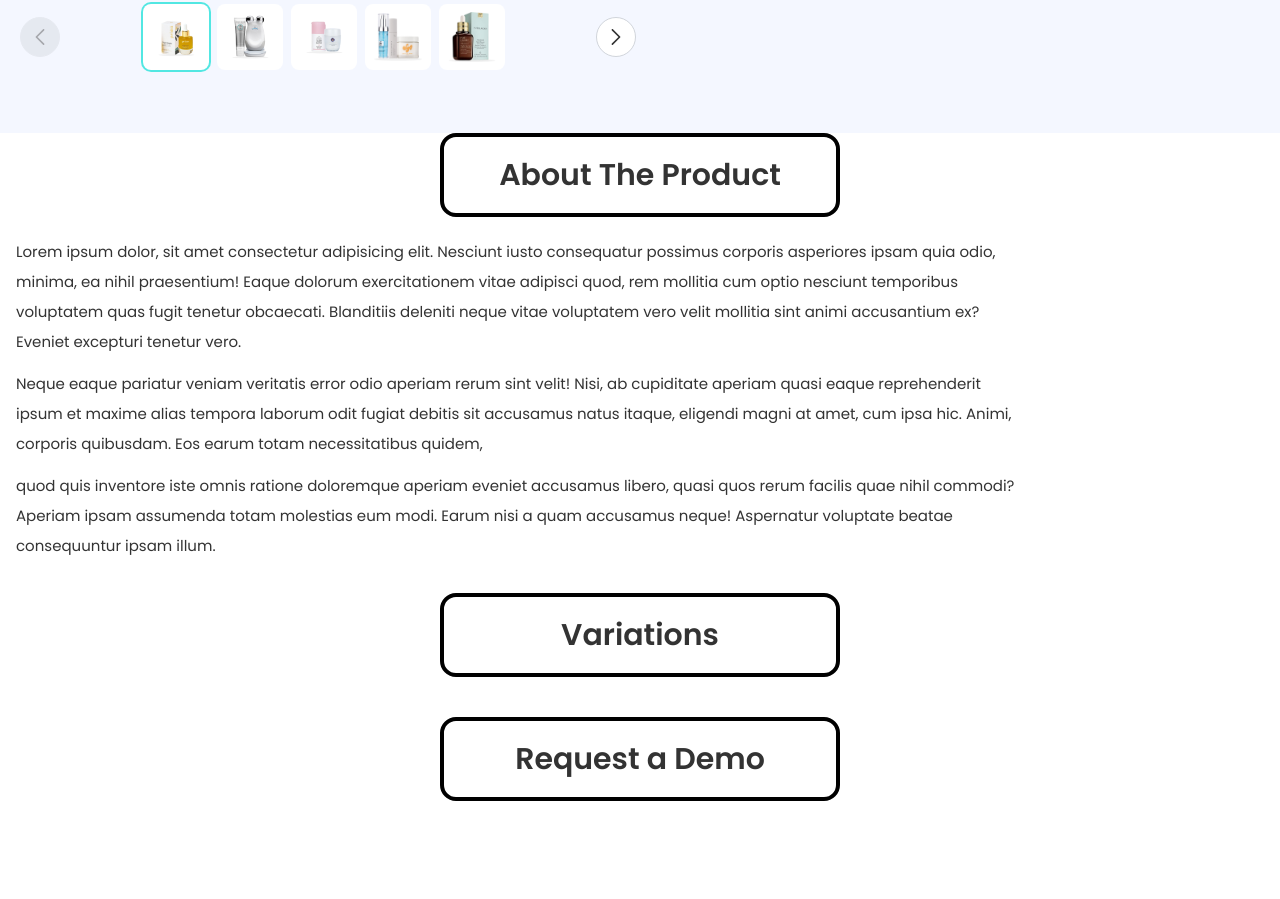
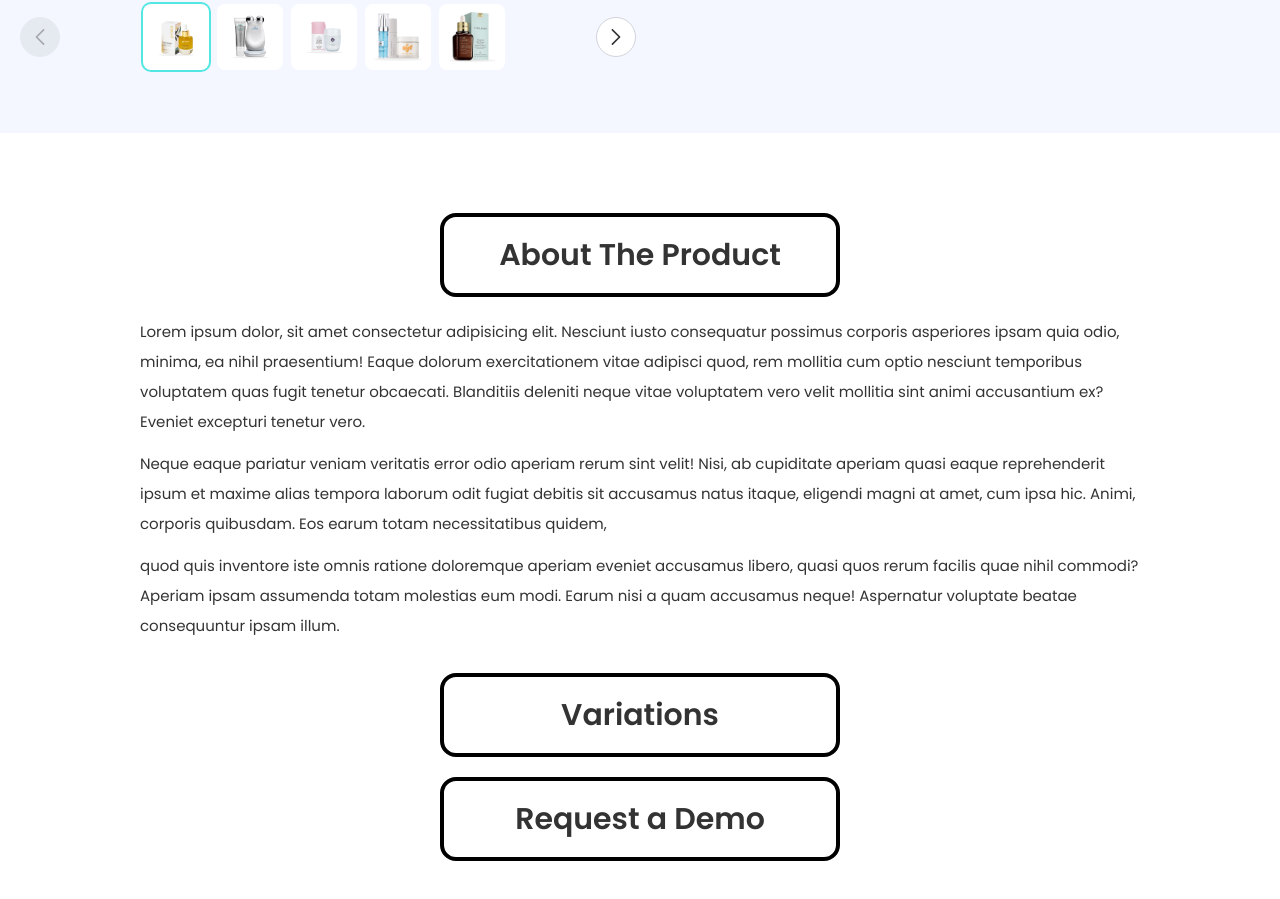
Before and after one commit to mhsazol111/tf-next-store, a Next.js app: page /products/product-1 in a window 1280 px wide. Shown: the part 749-1648 px from the top of the page. Before the commit the page ends 1590 px from the top, so only its background shows below. Built offline with nearby package versions, Linux system fonts and the light colour scheme.

Commit message:
update: package update. fix: A little padding fix.

```diff
--- a/pages/products/[slug].jsx
+++ b/pages/products/[slug].jsx
@@ -215,7 +215,7 @@ const Product = ({ product }) => {
           </div>
         </div>
       </div>
-      <div className="section section__product_details">
+      <div className="section section__product_details py-20">
         <div className="container">
           <ProductAccordion />
         </div>
--- a/src/components/product-details/ProductAccordion.jsx
+++ b/src/components/product-details/ProductAccordion.jsx
@@ -50,7 +50,7 @@ const ProductAccordion = () => {
           <button
             type="button"
             onClick={() => handleToggle(item)}
-            className={`${focusClasses} rounded-2xl block border-4 border-black px-6 py-5 mx-auto mb-5 font-semibold text-3xl min-w-[400px] hover:bg-yellow-200 hover:border-yellow-200`}
+            className={`${focusClasses} rounded-2xl block border-4 border-black px-6 py-5 mx-auto font-semibold text-3xl min-w-[400px] hover:bg-yellow-200 hover:border-yellow-200`}
           >
             {item.title}
           </button>
@@ -60,12 +60,12 @@ const ProductAccordion = () => {
                 variants={{
                   initial: { opacity: 0 },
                   animate: { opacity: 1 },
-                  exit: { opacity: 0 },
+                  // exit: { opacity: 0 },
                 }}
                 initial="initial"
                 animate="animate"
                 exit="exit"
-                className="leading-loose max-w-[1000px]"
+                className="leading-loose max-w-[1000px] mt-5 mx-auto"
               >
                 <p className="pb-3">
                   Lorem ipsum dolor, sit amet consectetur adipisicing elit. Nesciunt iusto
```
Also changed, not shown: package.json (+13 -13 lines), 1 other file (tests, documents, lock files or other folders).
